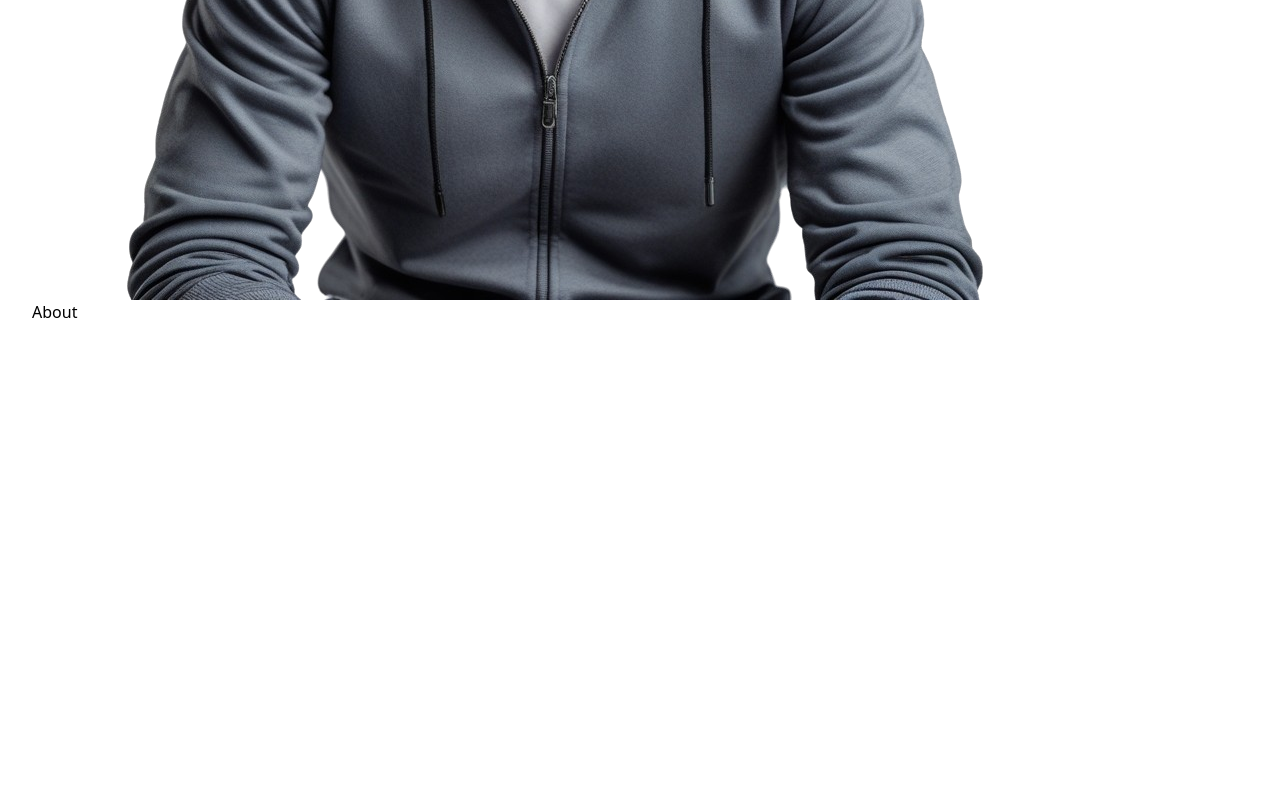
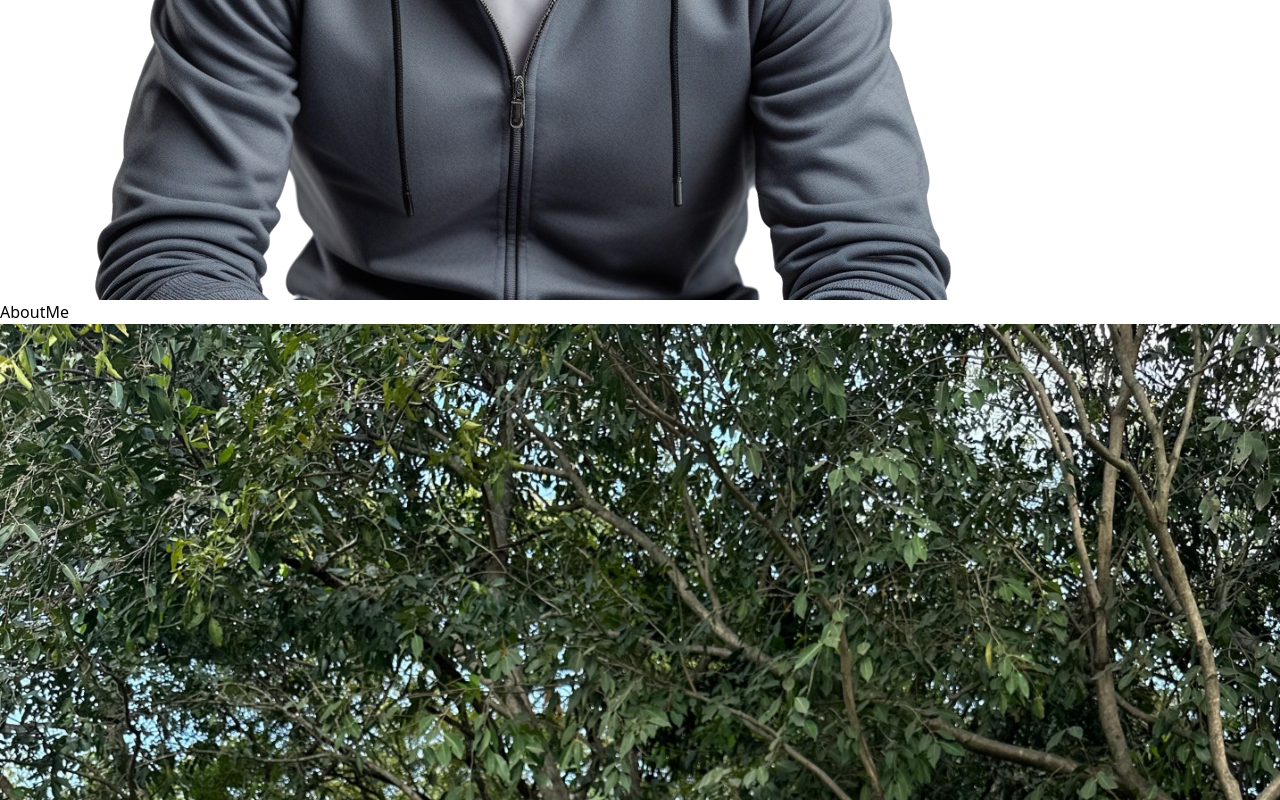
Before and after one commit to ManideekshithEtikala/Portfolio, a React (Vite) app: page / in a window 1280 px wide. Shown: the part 1212-2012 px from the top of the page. Before the commit the page ends 1536 px from the top, so only its background shows below. Built offline with nearby package versions, Linux system fonts and the light colour scheme.

Commit message:
this is about me completed

```diff
--- a/src/App.jsx
+++ b/src/App.jsx
@@ -2,16 +2,25 @@
 import About from "./components/About";
 import Main from "./components/Main";
 import Navbar from "./components/Navbar";
+import Technologies from "./components/Technologies";
 
 function App() {
   return (
     <>
-    <div className="overflow-x-hidden text-neutral-300 antialiased selection:bg-slate-200 selection:text-black">
-    <Navbar/>
-    <Main/>
-    <About/>
-    </div>
-    <div className="absolute inset-0 -z-10 h-full w-full items-center px-5 py-24 [background:radial-gradient(125%_125%_at_50%_10%,#000_40%,#63e_100%)]"></div>
+      <div className="overflow-x-hidden text-neutral-300 antialiased selection:bg-slate-200 selection:text-black">
+        <div className="fixed top-0 -z-10 h-full w-full">
+
+        <div className="absolute inset-0 -z-10 h-full w-full items-center px-5 py-24 [background:radial-gradient(125%_125%_at_50%_10%,#000_40%,#63e_100%)]"></div>
+        </div>
+        <div className="container mx-auto px-8">
+
+        <Navbar />
+        <Main />
+        <About />
+        <Technologies/>
+        </div>
+      </div>
+
     </>
   );
 }
--- a/src/components/About.jsx
+++ b/src/components/About.jsx
@@ -1,9 +1,31 @@
-import React from 'react'
-
+import React from "react";
+import aboutImg from "../assets/about.jpeg";
+import { ABOUT_TEXT } from "../constants";
 const About = () => {
   return (
-    <div>About</div>
-  )
-}
+    <div className="border-b border-neutral-900 pb-4">
+      <h1 className="my-20 text-center text-4xl">
+        About
+        <span className="text-neutral-500">Me</span>
+      </h1>
+      <div className="flex flex-col md:flex-row items-center lg:items-start " >
+        <div className="w-full lg:w-1/2 lg:p-8 ">
+          <div className="flex items-center justify-center ">
+          <img
+            src={aboutImg}
+            className="rounded-2xl h-60 md:h-96 lg:h-[24rem] hover:shadow-xl hover:shadow-white/50 transition-shadow duration-300 hover:ease-in-out"
+            alt="aboutmeimage"
+          />
+          </div>
+        </div>
+        <div className="w-full lg:w-1/2">
+          <div className="flex justify-center lg:justify-start">
+            <p className="my-2 max-w-xl py-5">{ABOUT_TEXT}</p>
+          </div>
+        </div>
+      </div>
+    </div>
+  );
+};
 
-export default About
+export default About;
--- /dev/null
+++ b/src/components/Technologies.jsx
@@ -0,0 +1,9 @@
+import React from 'react'
+
+const Technologies = () => {
+  return (
+    <div>Technologies</div>
+  )
+}
+
+export default Technologies
--- a/src/index.css
+++ b/src/index.css
@@ -5,6 +5,4 @@
 @tailwind utilities;
 :root{
     font-family: "Inter" sans-serif;
-    margin-left: 2rem;
-    margin-right: 2rem;
 }
```
Also changed, not shown: src/assets/about.jpeg (added).
